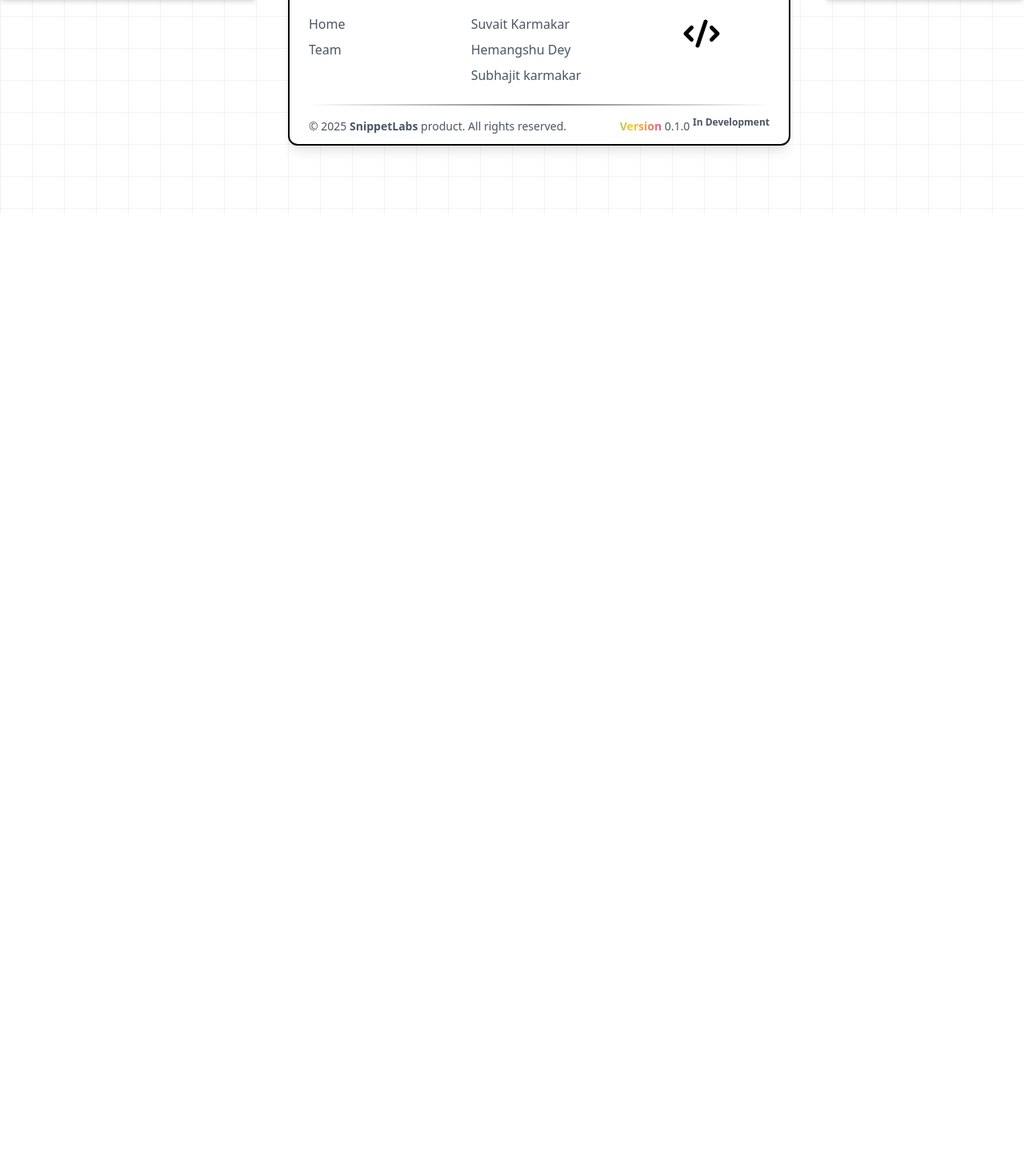
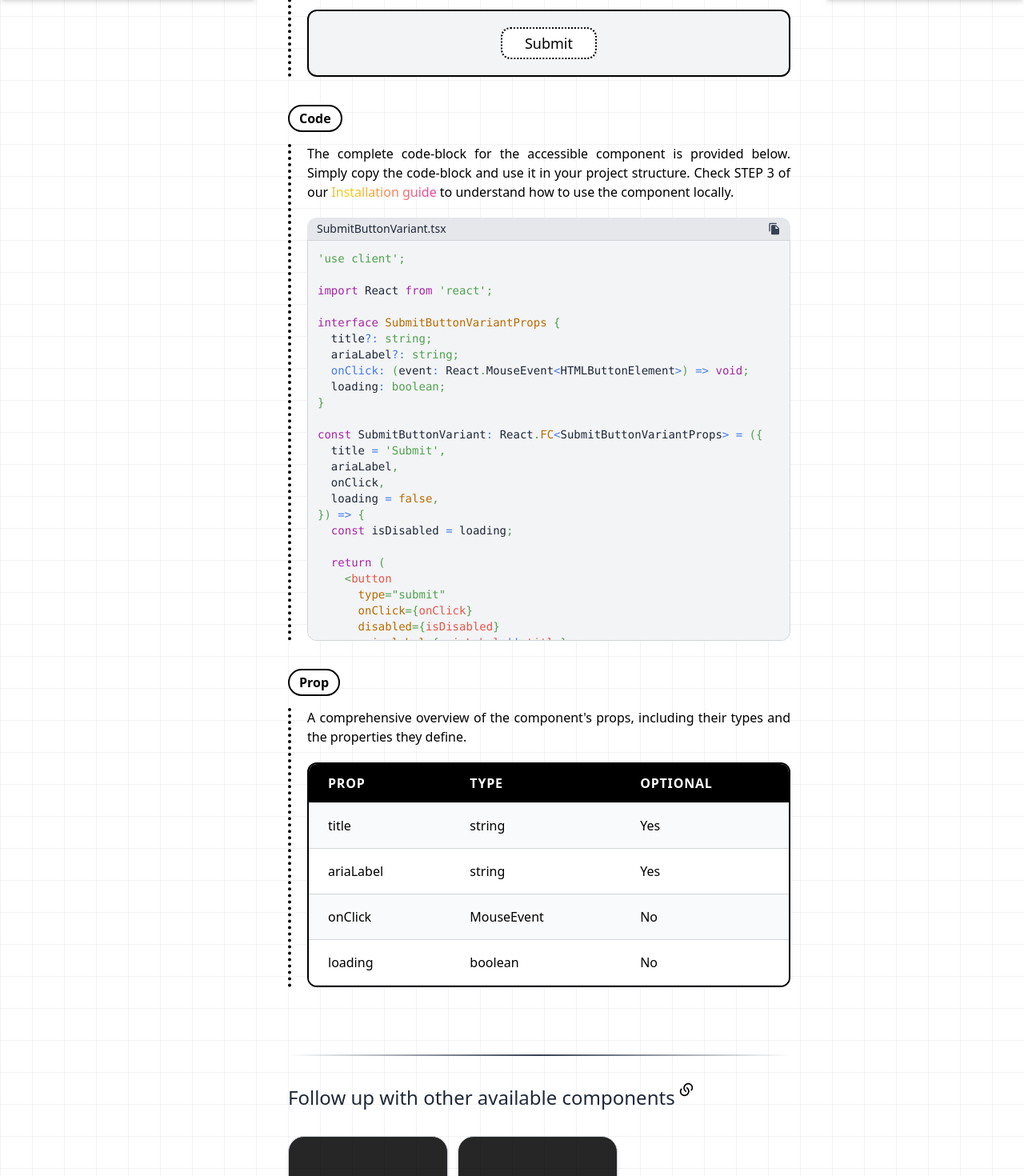
Before and after one commit to snippet-labs/COMPONENTLAB, a Next.js app: page /buttons/submit in a window 1280 px wide. Before the commit this address had no page. Shown: the part 800-2270 px from the top of the page at 80% size. Before the commit the page ends 1068 px from the top, so only its background shows below. Built offline with nearby package versions, Linux system fonts and the light colour scheme.

Commit message:
page(accessible-component-Submit-button): add accessible submit button

```diff
--- /dev/null
+++ b/src/app/buttons/submit/page.tsx
@@ -0,0 +1,66 @@
+'use client';
+
+import { useState } from 'react';
+import toast from 'react-hot-toast';
+import { BUTTON_ACCESSIBLE_COMPONENT_PAGINATION_LINKS } from '@/constants/Components/ButtonAccessibleComponentPaginationLinks';
+import { SUBMIT_BUTTON_VARIANT_TAGS } from '@/lab/AccessibleButtons/Submit/SubmitButtonTags';
+import SubmitButtonVariant from '@/lab/AccessibleButtons/Submit/SubmitButtonVariant';
+import { SUBMIT_BUTTON_VARIABLE_CODE } from '@/lab/AccessibleButtons/Submit/SubmitButtonVariant.code';
+import { columns, rows } from '@/lab/AccessibleButtons/Submit/SubmitButtonVariant.props';
+import { ErrorBoundary } from '@/components/Error';
+import FallSafeComponent from '@/components/Error/FallSafeComponent';
+import Footer from '@/components/Ui/Footer/Footer';
+import Information from '@/components/Ui/Information/Information';
+import Pagination from '@/components/Ui/Pagination/Pagination';
+
+const SubmitAccessibleButtonVariantPage = () => {
+  const [loading, setLoading] = useState(false);
+
+  const handleSubmit = (e: React.MouseEvent<HTMLButtonElement>) => {
+    e.preventDefault();
+    setLoading(true);
+    setTimeout(() => {
+      setLoading(false);
+      toast.success('Submitted form successfully', { duration: 2000 });
+    }, 2000);
+  };
+
+  return (
+    <div className="min-h-screen">
+      <ErrorBoundary errorComponent={FallSafeComponent}>
+        <Information
+          variantTitle="Submit Accessible Button"
+          variantDescription="The Submit Button Component is a fully accessible and customizable UI element designed to provide an inclusive user experience for all individuals, including those using assistive technologies. It adheres to WCAG and ARIA accessibility standards, ensuring proper keyboard navigation, focus states, and screen reader support. The component supports multiple visual variants (such as primary, secondary, and outline) while maintaining semantic HTML structure with the <button> element. Built with usability and consistency in mind, it offers responsive design, clear contrast ratios, and intuitive interactions making it an ideal choice for creating accessible and user-friendly interfaces"
+          variantTags={SUBMIT_BUTTON_VARIANT_TAGS}
+          variantComponent={SubmitButtonVariant}
+          variantComponentProps={{
+            onClick: handleSubmit,
+            loading: loading,
+          }}
+          variantCode={SUBMIT_BUTTON_VARIABLE_CODE}
+          variantFileName="SubmitButtonVariant.tsx"
+          variantPropColumn={columns}
+          variantPropRow={rows}
+        />
+      </ErrorBoundary>
+
+      <ErrorBoundary errorComponent={FallSafeComponent}>
+        <Pagination
+          paginationTitle="Follow up with other available components"
+          cards={BUTTON_ACCESSIBLE_COMPONENT_PAGINATION_LINKS}
+          previousRoute="/standard"
+          previousRouteTitle="Standard"
+          nextRoute="/buttons/reset"
+          nextRouteTitle="Reset"
+          isExternalLink={false}
+        />
+      </ErrorBoundary>
+
+      <ErrorBoundary errorComponent={FallSafeComponent}>
+        <Footer />
+      </ErrorBoundary>
+    </div>
+  );
+};
+
+export default SubmitAccessibleButtonVariantPage;
--- /dev/null
+++ b/src/lab/AccessibleButtons/Submit/SubmitButtonTags.tsx
@@ -0,0 +1,9 @@
+// Tags
+export const SUBMIT_BUTTON_VARIANT_TAGS = [
+  {
+    name: 'Button',
+  },
+  {
+    name: 'Accessible',
+  },
+];
--- /dev/null
+++ b/src/lab/AccessibleButtons/Submit/SubmitButtonVariant.code.ts
@@ -0,0 +1,71 @@
+export const SUBMIT_BUTTON_VARIABLE_CODE = `'use client';
+
+import React from 'react';
+
+interface SubmitButtonVariantProps {
+  title?: string;
+  ariaLabel?: string;
+  onClick: (event: React.MouseEvent<HTMLButtonElement>) => void;
+  loading: boolean;
+}
+
+const SubmitButtonVariant: React.FC<SubmitButtonVariantProps> = ({
+  title = 'Submit',
+  ariaLabel,
+  onClick,
+  loading = false,
+}) => {
+  const isDisabled = loading;
+
+  return (
+    <button
+      type="submit"
+      onClick={onClick}
+      disabled={isDisabled}
+      aria-label={ariaLabel || title}
+      aria-disabled={isDisabled}
+      aria-busy={loading ? 'true' : 'false'}
+      className={\`px-7 py-1 rounded-xl border-dotted border-2 font-medium text-lg transition-all duration-300
+        focus:outline-none focus-visible:ring-2 focus-visible:ring-black focus-visible:ring-offset-2
+        \${
+          isDisabled
+            ? 'bg-gray-200 border-gray-300 text-gray-500 cursor-not-allowed'
+            : 'bg-white border-black text-black hover:bg-black hover:text-white hover:cursor-pointer'
+        }\`}
+    >
+      <span className="flex items-center justify-center gap-2">
+        {loading && (
+          <svg
+            className="animate-spin h-5 w-5 text-black"
+            xmlns="http://www.w3.org/2000/svg"
+            fill="none"
+            viewBox="0 0 24 24"
+            role="status"
+            aria-hidden="true"
+          >
+            <circle
+              className="opacity-25"
+              cx="12"
+              cy="12"
+              r="10"
+              stroke="currentColor"
+              strokeWidth="4"
+            />
+            <path
+              className="opacity-75"
+              fill="currentColor"
+              d="M4 12a8 8 0 018-8v2a6 6 0 00-6 6H4z"
+            />
+          </svg>
+        )}
+        <span>{loading ? 'Submitting...' : title}</span>
+      </span>
+      <span className="sr-only" aria-live="polite">
+        {loading ? 'Submitting' : 'Submitted'}
+      </span>
+    </button>
+  );
+};
+
+export default SubmitButtonVariant;
+`;
--- /dev/null
+++ b/src/lab/AccessibleButtons/Submit/SubmitButtonVariant.props.ts
@@ -0,0 +1,10 @@
+// Modules
+import { Column, DataRow } from '@/types';
+
+export const columns: Column[] = ['Prop', 'Type', 'Optional'];
+export const rows: DataRow[] = [
+  ['title', 'string', 'Yes'],
+  ['ariaLabel', 'string', 'Yes'],
+  ['onClick', 'MouseEvent', 'No'],
+  ['loading', 'boolean', 'No'],
+];
--- /dev/null
+++ b/src/lab/AccessibleButtons/Submit/SubmitButtonVariant.tsx
@@ -0,0 +1,70 @@
+'use client';
+
+import React from 'react';
+
+interface SubmitButtonVariantProps {
+  title?: string;
+  ariaLabel?: string;
+  onClick: (event: React.MouseEvent<HTMLButtonElement>) => void;
+  loading: boolean;
+}
+
+const SubmitButtonVariant: React.FC<SubmitButtonVariantProps> = ({
+  title = 'Submit',
+  ariaLabel,
+  onClick,
+  loading = false,
+}) => {
+  const isDisabled = loading;
+
+  return (
+    <button
+      type="submit"
+      onClick={onClick}
+      disabled={isDisabled}
+      aria-label={ariaLabel || title}
+      aria-disabled={isDisabled}
+      aria-busy={loading ? 'true' : 'false'}
+      className={`px-7 py-1 rounded-xl border-dotted border-2 font-medium text-lg transition-all duration-300
+        focus:outline-none focus-visible:ring-2 focus-visible:ring-black focus-visible:ring-offset-2
+        ${
+          isDisabled
+            ? 'bg-gray-200 border-gray-300 text-gray-500 cursor-not-allowed'
+            : 'bg-white border-black text-black hover:bg-black hover:text-white hover:cursor-pointer'
+        }`}
+    >
+      <span className="flex items-center justify-center gap-2">
+        {loading && (
+          <svg
+            className="animate-spin h-5 w-5 text-black"
+            xmlns="http://www.w3.org/2000/svg"
+            fill="none"
+            viewBox="0 0 24 24"
+            role="status"
+            aria-hidden="true"
+          >
+            <circle
+              className="opacity-25"
+              cx="12"
+              cy="12"
+              r="10"
+              stroke="currentColor"
+              strokeWidth="4"
+            />
+            <path
+              className="opacity-75"
+              fill="currentColor"
+              d="M4 12a8 8 0 018-8v2a6 6 0 00-6 6H4z"
+            />
+          </svg>
+        )}
+        <span>{loading ? 'Submitting...' : title}</span>
+      </span>
+      <span className="sr-only" aria-live="polite">
+        {loading ? 'Submitting' : 'Submitted'}
+      </span>
+    </button>
+  );
+};
+
+export default SubmitButtonVariant;
```
